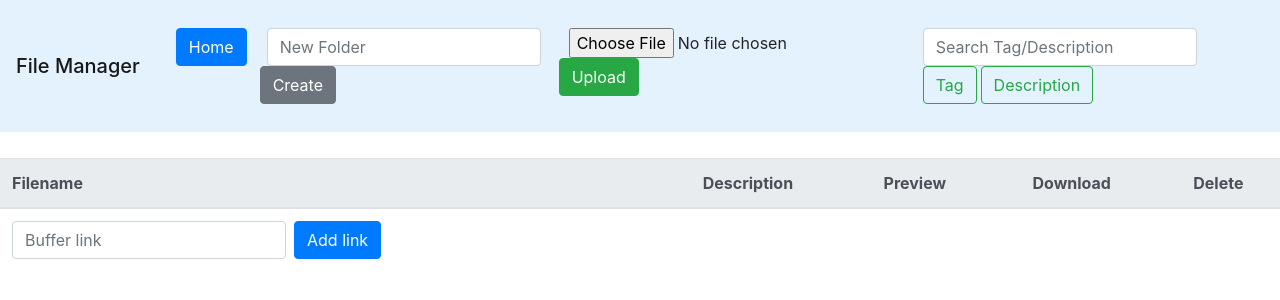
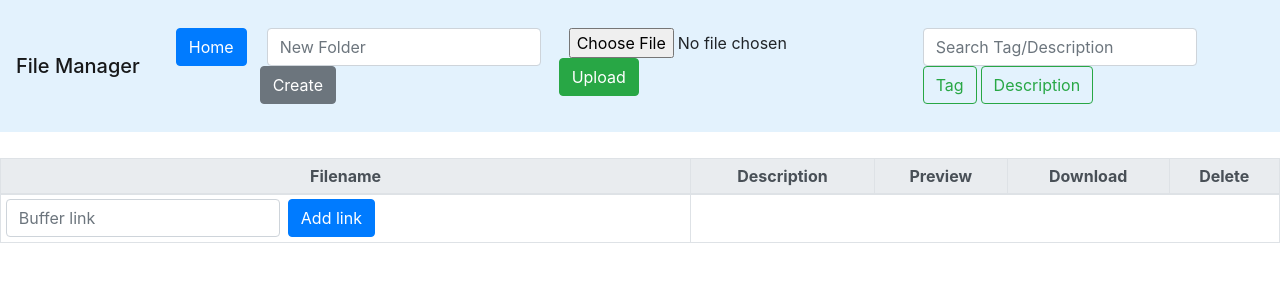
Before and after one commit to quantum73/file_manager, a Flask app: page / in a window 1280 px wide. Shown: the top 300 px of the page. Run offline with Flask 2, Linux system fonts and the light colour scheme; some libraries are stand-ins or nearby versions.

Commit message:
update
fix bags

```diff
--- a/templates/start.html
+++ b/templates/start.html
@@ -54,14 +54,14 @@
 		<p style="margin: 26px" align="center"><b> </b></p>
 	{% endif %}
 
-	<table class="table">
+	<table class="table table-bordered table-hover table-sm table-responsive-lg table-responsive-xl">
 	<thead class="thead-light">
 		<tr>
-			<th class="text-left">Filename</th>
-			<th class="text-center">Description</th>
-			<th class="text-center">Preview</th>
-			<th class="text-center">Download</th>
-			<th class="text-center">Delete</th>
+			<th scope="col" class="text-center">Filename</th>
+			<th scope="col" class="text-center">Description</th>
+			<th scope="col" class="text-center">Preview</th>
+			<th scope="col" class="text-center">Download</th>
+			<th scope="col" class="text-center">Delete</th>
 		</tr>
 	</thead>
 	<tbody>
```
